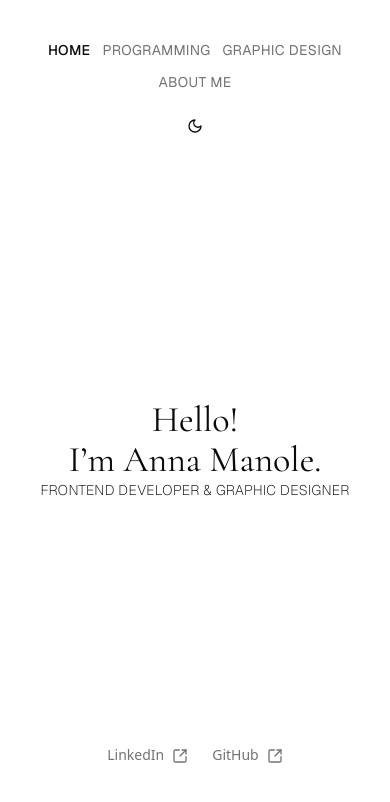
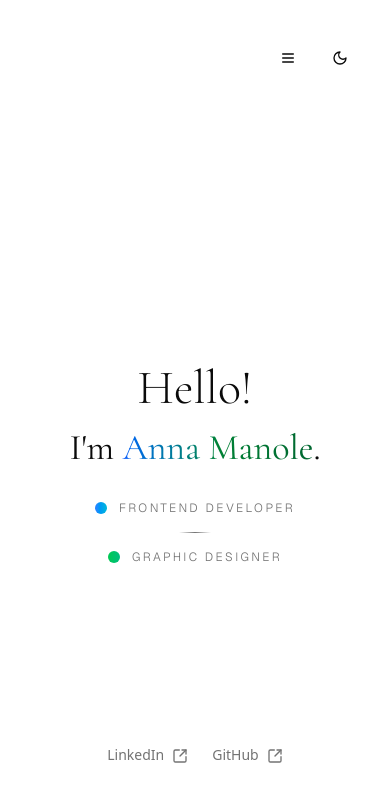
Before and after one commit to AnnaManoleLNU/anna-manole-portfolio, a Next.js app: page / in a window 390 px wide. Shown: the top 802 px of the page. Built offline with nearby package versions, Linux system fonts and the light colour scheme.

Commit message:
new lp and mobile nav

```diff
--- a/app/layout.tsx
+++ b/app/layout.tsx
@@ -53,17 +53,18 @@ export default function RootLayout({
         >
           <div className="flex flex-col min-h-screen p-8 pb-20 gap-16 sm:p-20">
             <header className="w-full py-2">
-              <div className="flex flex-col sm:flex-row justify-between items-center gap-4">
-                {/* You can add a logo or name here if needed */}
+  <div className="flex flex-row justify-between items-center gap-4 w-full">
+    {/* Optional logo or name slot */}
     <div className="hidden sm:flex-1 sm:block" />
 
-                {/* Nav + Theme toggle stack on small screens, inline on sm+ */}
-                <div className="flex flex-col sm:flex-row items-center justify-end gap-4 w-full sm:w-auto">
+    {/* Nav + Theme toggle always aligned right */}
+    <div className="flex items-center justify-end gap-4 w-full sm:w-auto">
       <Navigation />
       <ModeToggle />
     </div>
   </div>
 </header>
+
 
             <main className="flex-grow flex justify-center items-center w-full">
               {children}
--- a/app/navigation.tsx
+++ b/app/navigation.tsx
@@ -1,36 +1,64 @@
 "use client";
 
-import { usePathname } from "next/navigation";
-import Link from "next/link";
-import clsx from "clsx";
+import { Button } from "@/components/ui/button";
+import { Menu, X } from "lucide-react";
+import { useState } from "react";
 
 export default function Navigation() {
-  const pathname = usePathname();
+  const [isOpen, setIsOpen] = useState<boolean>(false);
 
   const links = [
     { label: "Home", href: "/" },
     { label: "Programming", href: "/programming" },
-    { label: "Graphic Design", href: "/graphicdesign" },
-    { label: "About Me", href: "/about" },
+    { label: "Design", href: "/design" },
+    { label: "About", href: "/about" },
   ];
 
-  return (
-    <nav className="flex flex-wrap gap-3 sm:gap-6 justify-center items-center text-center">
-      {links.map(({ label, href }) => (
-        <Link
-          key={href}
-          href={href}
-          className={clsx(
-            "uppercase font-sans tracking-wide transition-colors duration-300",
-            "text-sm sm:text-base md:text-lg lg:text-xl xl:text-2xl",
-            pathname === href
-              ? "text-foreground font-medium"
-              : "text-muted-foreground hover:text-foreground"
-          )}
+   return (
+    <nav className="relative">
+      {/* Desktop Navigation */}
+      <div className="hidden sm:flex items-center space-x-8">
+        {links.map((item) => (
+          <a
+            key={item.label}
+            href={item.href}
+            className="text-sm font-medium text-muted-foreground hover:text-foreground transition-colors duration-200 relative group"
+          >
+            {item.label}
+            <span className="absolute -bottom-1 left-0 w-0 h-0.5 bg-foreground transition-all duration-300 group-hover:w-full"></span>
+          </a>
+        ))}
+      </div>
+
+      {/* Mobile Navigation */}
+      <div className="sm:hidden">
+        <Button
+          variant="ghost"
+          size="icon"
+          onClick={() => setIsOpen(!isOpen)}
+          className="relative z-50"
         >
-          {label}
-        </Link>
-      ))}
+          {isOpen ? <X className="h-4 w-4" /> : <Menu className="h-4 w-4" />}
+        </Button>
+
+        {isOpen && (
+          <div className="fixed inset-0 bg-background/95 backdrop-blur-sm z-40 flex items-center justify-center">
+            <div className="flex flex-col items-center space-y-8">
+              {links.map((item, index) => (
+                <a
+                  key={item.label}
+                  href={item.href}
+                  className="text-2xl font-medium text-foreground hover:text-muted-foreground transition-colors duration-200 animate-fade-in"
+                  style={{ animationDelay: `${index * 0.1}s` }}
+                  onClick={() => setIsOpen(false)}
+                >
+                  {item.label}
+                </a>
+              ))}
+            </div>
+          </div>
+        )}
+      </div>
     </nav>
   );
-}
+};
--- a/app/page.tsx
+++ b/app/page.tsx
@@ -1,15 +1,40 @@
 export default function Home() {
   return (
-    <section className="w-full max-w-5xl text-center text-foreground flex flex-col items-center ">
-      <h1 className="text-4xl sm:text-6xl lg:text-6xl font-cormorant">
-        Hello!
-      </h1>
-      <h1 className="text-4xl md:text-5xl lg:text-6xl font-cormorant">
-        I’m Anna Manole.
-      </h1>
-      <p className="text-sm md:text-xl font-sans uppercase font-extralight tracking-wide">
-        Frontend Developer & Graphic Designer
-      </p>
+    <section className="flex items-center relative">
+      <div className="mt-24 w-full max-w-5xl text-center flex flex-col items-center space-y-8 animate-fade-in">
+        <div className="space-y-4 relative">
+          <h1 className="text-5xl sm:text-7xl lg:text-8xl font-cormorant font-light text-foreground relative z-10">
+            Hello!
+          </h1>
+          <h1 className="text-4xl sm:text-6xl lg:text-7xl font-cormorant font-normal text-foreground relative z-10">
+            I&apos;m{" "}
+            <span className="bg-gradient-to-r from-blue-600 via-green-700 to-green-800 bg-clip-text text-transparent">
+              Anna Manole
+            </span>
+            .
+          </h1>
+        </div>
+
+        <div className="flex flex-col md:flex-row items-center gap-4 md:gap-8 text-xs sm:text-base md:text-lg font-sans uppercase font-light tracking-[0.2em] max-w-2xl">
+          <div className="flex items-center gap-3 group">
+            <div className="w-3 h-3 bg-gradient-to-r from-blue-500 to-cyan-500 rounded-full group-hover:scale-110 transition-transform"></div>
+            <span className="text-muted-foreground group-hover:text-blue-500 transition-colors">
+              Frontend Developer
+            </span>
+          </div>
+
+          {/* Separator */}
+          <div className="w-8 h-px bg-gradient-to-r from-transparent via-muted-foreground to-transparent md:hidden"></div>
+          <div className="hidden md:block w-px h-8 bg-gradient-to-b from-transparent via-muted-foreground to-transparent"></div>
+
+          <div className="flex items-center gap-3 group">
+            <div className="w-3 h-3 bg-gradient-to-r from-green-500 to-emerald-500 rounded-full group-hover:scale-110 transition-transform"></div>
+            <span className="text-muted-foreground group-hover:text-green-500 transition-colors">
+              Graphic Designer
+            </span>
+          </div>
+        </div>
+      </div>
     </section>
   );
 }
```
Also changed, not shown: app/design/page.tsx (renamed from app/graphicdesign/page.tsx). Lines whose indentation alone changed are shown as unchanged.
